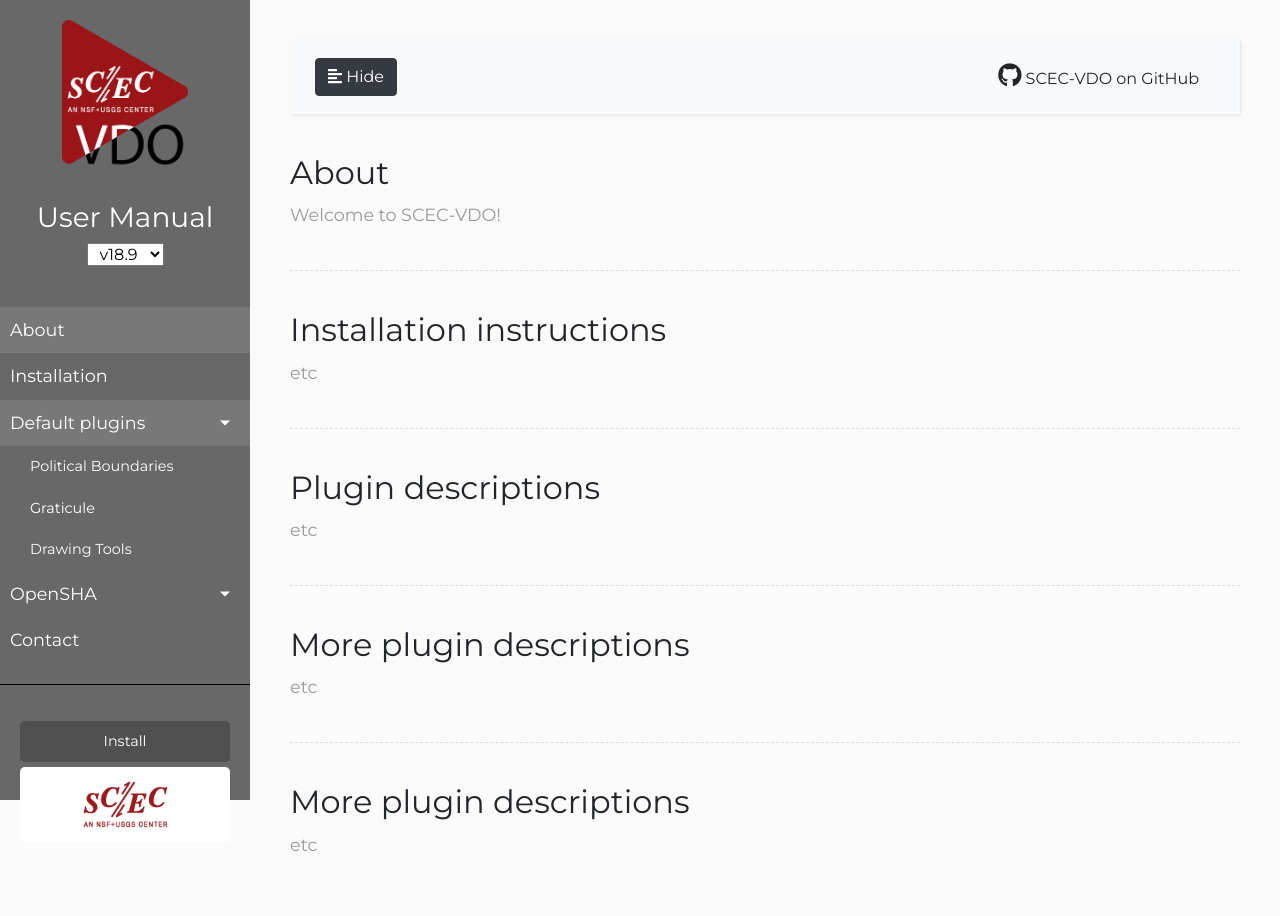
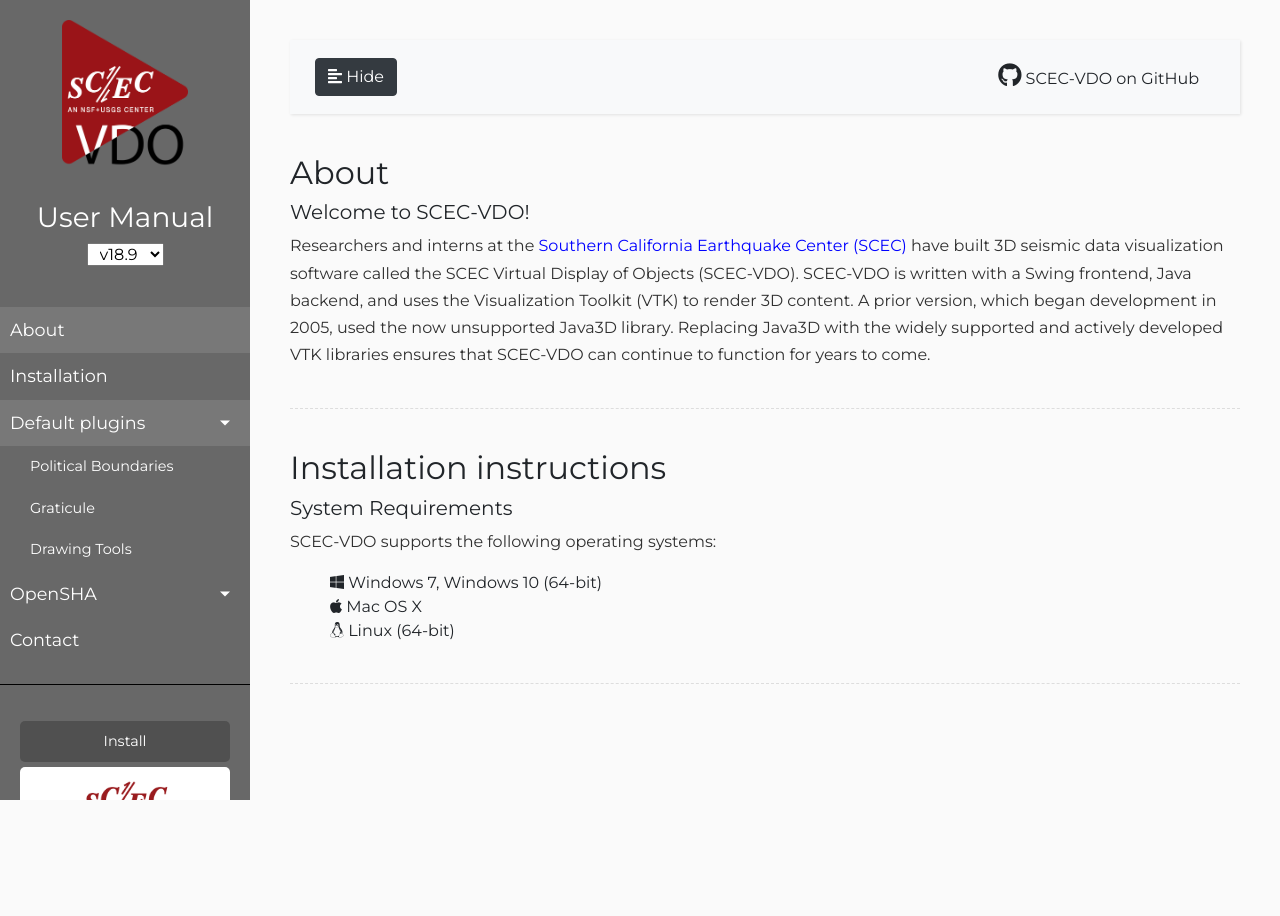
Before and after one commit to gina-yang/scecvdo-man, a PHP site: page /WebContent/manual/UserGuide.html in a window 1280 px wide. After the commit the page ends 800 px from the top, so only its background shows below. Run offline with PHP 8.4, Linux system fonts and the light colour scheme; some libraries are stand-ins or nearby versions.

Commit message:
Added basic about and icons

```diff
--- a/WebContent/manual/UserGuide.html
+++ b/WebContent/manual/UserGuide.html
@@ -10,13 +10,12 @@
 
 	<!-- Bootstrap CSS CDN -->
 	<link rel="stylesheet" href="https://stackpath.bootstrapcdn.com/bootstrap/4.1.0/css/bootstrap.min.css" integrity="sha384-9gVQ4dYFwwWSjIDZnLEWnxCjeSWFphJiwGPXr1jddIhOegiu1FwO5qRGvFXOdJZ4" crossorigin="anonymous">
-	<!-- Our Custom CSS -->
+	<!-- Custom CSS -->
 	<link rel="stylesheet" href="main.css">
 	<!-- Scrollbar Custom CSS -->
 	<link rel="stylesheet" href="https://cdnjs.cloudflare.com/ajax/libs/malihu-custom-scrollbar-plugin/3.1.5/jquery.mCustomScrollbar.min.css">
-
+	<!-- FontAwesome CSS for GH icon -->
 	<link rel="stylesheet" href="https://use.fontawesome.com/releases/v5.8.2/css/all.css" integrity="sha384-oS3vJWv+0UjzBfQzYUhtDYW+Pj2yciDJxpsK1OYPAYjqT085Qq/1cq5FLXAZQ7Ay" crossorigin="anonymous">
-
 
 	<!-- Font Awesome JS -->
 	<script defer src="https://use.fontawesome.com/releases/v5.0.13/js/solid.js" integrity="sha384-tzzSw1/Vo+0N5UhStP3bvwWPq+uvzCMfrN1fEFe+xBmv1C/AtVX5K0uZtmcHitFZ" crossorigin="anonymous"></script>
@@ -105,27 +104,23 @@
 			</nav>
 
 			<h2>About</h2>
-			<p>Welcome to SCEC-VDO!</p>
+			<h5>Welcome to SCEC-VDO!</h5>
+			<p>Researchers and interns at the <a href="http://www.scec.org">Southern California Earthquake Center (SCEC)</a> have built 3D seismic data visualization software called the SCEC Virtual Display of Objects (SCEC-VDO). SCEC-VDO is written with a Swing frontend, Java backend, and uses the Visualization Toolkit (VTK) to render 3D content. A prior version, which began development in 2005, used the now unsupported Java3D library. Replacing Java3D with the widely supported and actively developed VTK libraries ensures that SCEC-VDO can continue to function for years to come.
+			</p>
 
 			<div class="line"></div>
 
 			<h2>Installation instructions</h2>
-			<p>etc</p>
+			<h5>System Requirements</h5>
+			<p>SCEC-VDO supports the following operating systems: </p>
+			<ul style="list-style-type:none">
+				<li><i class="fab fa-windows"></i>  Windows 7, Windows 10 (64-bit)</li>
+				<li><i class="fab fa-apple"></i>  Mac OS X</li>
+				<li><i class="fab fa-linux"></i>  Linux (64-bit)</li>
+			</ul>
 
 			<div class="line"></div>
 
-			<h2>Plugin descriptions</h2>
-			<p>etc</p>
-
-			<div class="line"></div>
-
-			<h2>More plugin descriptions</h2>
-			<p>etc</p>
-
-			<div class="line"></div>
-
-			<h2>More plugin descriptions</h2>
-			<p>etc</p>
 		</div>
 	</div>
 
@@ -135,7 +130,7 @@
 	<script src="https://cdnjs.cloudflare.com/ajax/libs/popper.js/1.14.0/umd/popper.min.js" integrity="sha384-cs/chFZiN24E4KMATLdqdvsezGxaGsi4hLGOzlXwp5UZB1LY//20VyM2taTB4QvJ" crossorigin="anonymous"></script>
 	<!-- Bootstrap JS -->
 	<script src="https://stackpath.bootstrapcdn.com/bootstrap/4.1.0/js/bootstrap.min.js" integrity="sha384-uefMccjFJAIv6A+rW+L4AHf99KvxDjWSu1z9VI8SKNVmz4sk7buKt/6v9KI65qnm" crossorigin="anonymous"></script>
-	<!-- jQuery Custom Scroller CDN -->
+	<!-- jQuery Custom Scrollbar CDN -->
 	<script src="https://cdnjs.cloudflare.com/ajax/libs/malihu-custom-scrollbar-plugin/3.1.5/jquery.mCustomScrollbar.concat.min.js"></script>
 
 	<script type="text/javascript">
--- a/WebContent/manual/main.css
+++ b/WebContent/manual/main.css
@@ -8,10 +8,14 @@ body {
 
 p {
 	font-family: 'Montserrat', sans-serif;
-	font-size: 1.1em;
+	font-size: 1em;
 	font-weight: 300;
 	line-height: 1.7em;
-	color: #999;
+	color: #303030;
+}
+
+p a {
+	color: blue;
 }
 
 a,
```
